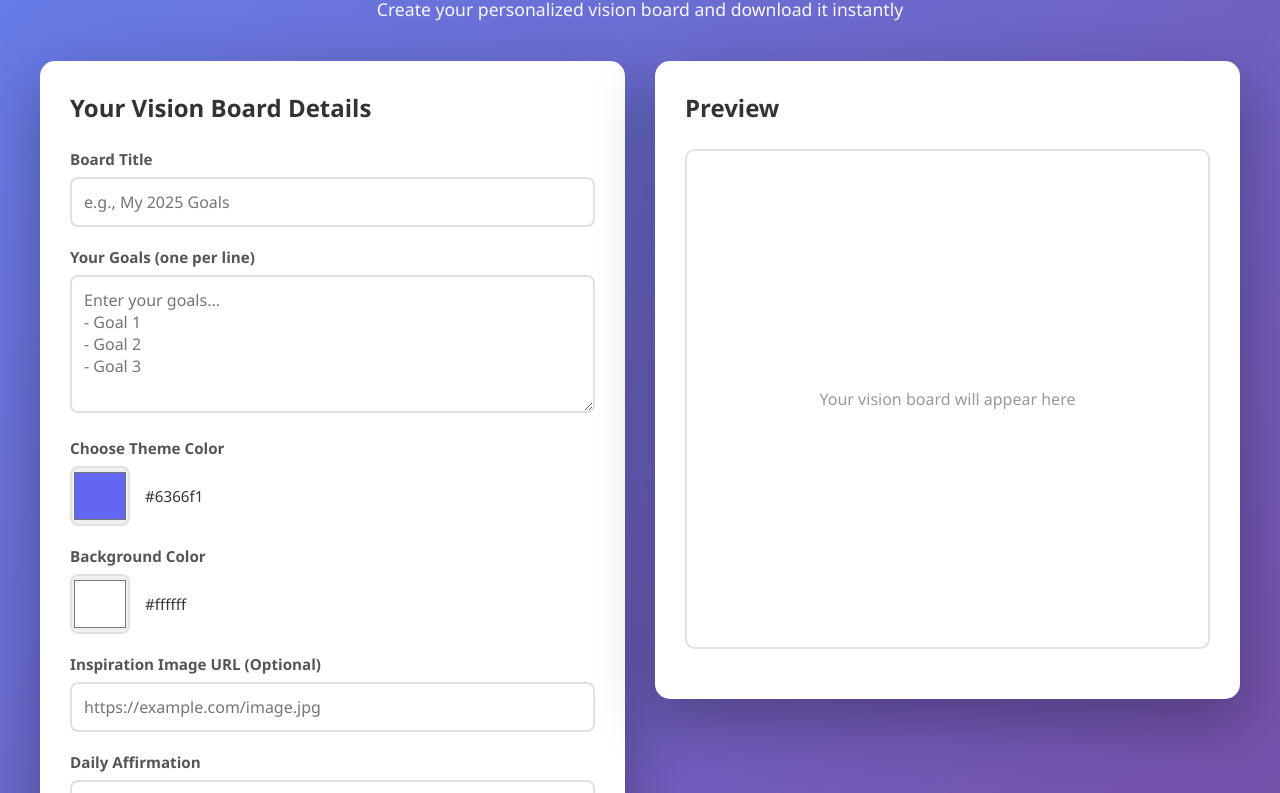
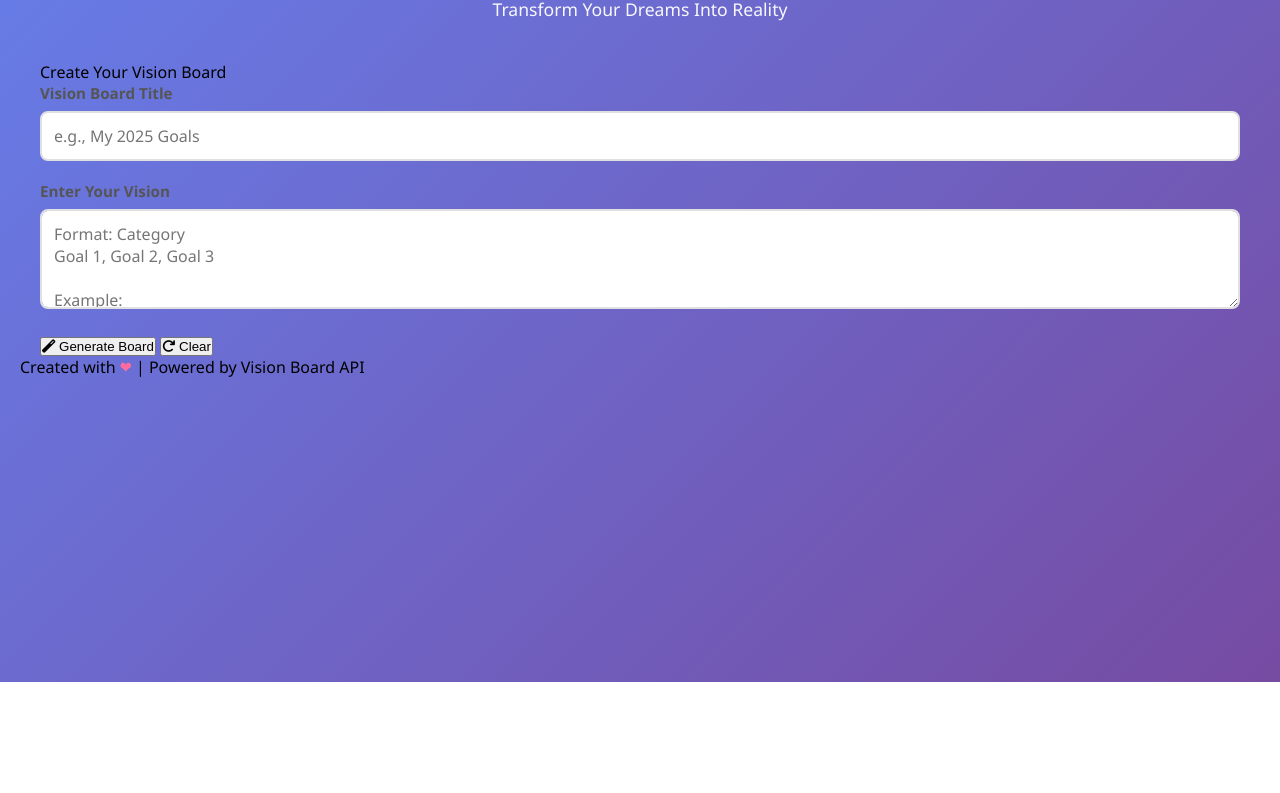
Before and after one commit to VishwaaM04/vision-board-creator, a plain HTML site: page index.html in a window 1280 px wide. Shown: the part 118-911 px from the top of the page. After the commit the page ends 800 px from the top, so only its background shows below. Drawn offline with Linux system fonts and the light colour scheme.

```diff
--- a/index.html
+++ b/index.html
@@ -3,71 +3,63 @@
 <head>
     <meta charset="UTF-8">
     <meta name="viewport" content="width=device-width, initial-scale=1.0">
-    <title>Vision Board Creator</title>
+    <title>✨ Futuristic Vision Board 2025</title>
+    <link href="https://cdnjs.cloudflare.com/ajax/libs/font-awesome/6.4.0/css/all.min.css" rel="stylesheet">
     <link rel="stylesheet" href="styles.css">
 </head>
 <body>
     <div class="container">
         <header>
-            <h1>✨ Vision Board Creator</h1>
-            <p>Create your personalized vision board and download it instantly</p>
+            <div class="header-content">
+                <h1>🚀 Vision Board Creator 2025</h1>
+                <p class="subtitle">Transform Your Dreams Into Reality</p>
+                <div class="floating-orbs"></div>
+            </div>
         </header>
 
-        <main>
-            <div class="form-section">
-                <h2>Your Vision Board Details</h2>
-                <form id="boardForm">
-                    <div class="form-group">
-                        <label for="title">Board Title</label>
-                        <input type="text" id="title" placeholder="e.g., My 2025 Goals" required>
-                    </div>
+        <div class="main-content">
+            <div class="input-section">
+                <div class="section-title">Create Your Vision Board</div>
 
-                    <div class="form-group">
-                        <label for="goals">Your Goals (one per line)</label>
-                        <textarea id="goals" placeholder="Enter your goals...&#10;- Goal 1&#10;- Goal 2&#10;- Goal 3" rows="5" required></textarea>
-                    </div>
+                <div class="form-group">
+                    <label for="boardTitle">Vision Board Title</label>
+                    <input type="text" id="boardTitle" placeholder="e.g., My 2025 Goals" />
+                </div>
 
-                    <div class="form-group">
-                        <label for="theme">Choose Theme Color</label>
-                        <div class="color-selector">
-                            <input type="color" id="themeColor" value="#6366f1" title="Theme Color">
-                            <span id="colorValue">#6366f1</span>
-                        </div>
-                    </div>
+                <div class="form-group">
+                    <label for="visionGoals">Enter Your Vision</label>
+                    <textarea id="visionGoals" placeholder="Format: Category&#10;Goal 1, Goal 2, Goal 3&#10;&#10;Example:&#10;Food & Supplements&#10;3L of water per day, Fish Oil, Meat 5 days a week&#10;&#10;Inner Peace&#10;Cycling 2 days a week, Swimming once a week"></textarea>
+                </div>
 
-                    <div class="form-group">
-                        <label for="bgColor">Background Color</label>
-                        <div class="color-selector">
-                            <input type="color" id="bgColor" value="#ffffff" title="Background Color">
-                            <span id="bgColorValue">#ffffff</span>
-                        </div>
-                    </div>
-
-                    <div class="form-group">
-                        <label for="imageUrl">Inspiration Image URL (Optional)</label>
-                        <input type="url" id="imageUrl" placeholder="https://example.com/image.jpg">
-                    </div>
-
-                    <div class="form-group">
-                        <label for="affirmation">Daily Affirmation</label>
-                        <textarea id="affirmation" placeholder="Enter an inspirational message..." rows="3"></textarea>
-                    </div>
-
-                    <button type="submit" class="btn-generate">Generate Vision Board</button>
-                </form>
+                <div class="button-group">
+                    <button class="btn btn-primary" onclick="generateBoard()">
+                        <i class="fas fa-magic"></i> Generate Board
+                    </button>
+                    <button class="btn btn-secondary" onclick="clearAll()">
+                        <i class="fas fa-redo"></i> Clear
+                    </button>
+                </div>
+                <div id="message" class="message"></div>
             </div>
 
-            <div class="preview-section">
-                <h2>Preview</h2>
-                <div id="visionBoard" class="vision-board">
-                    <p style="text-align: center; color: #999; padding: 40px;">Your vision board will appear here</p>
-                </div>
-                <div class="download-options" id="downloadOptions" style="display: none;">
-                    <button class="btn-download" onclick="downloadBoard('png')">📥 Download as PNG</button>
-                    <button class="btn-download" onclick="downloadBoard('jpeg')">📥 Download as JPEG</button>
+            <div id="boardContainer" class="board-container" style="display:none;">
+                <div class="board-title" id="boardTitle" style="font-size: 2.5em; margin-bottom: 40px;"></div>
+                <div id="categoriesGrid" class="categories-grid"></div>
+
+                <div class="button-group" style="margin-top: 40px;">
+                    <button class="btn btn-primary" onclick="downloadBoard()">
+                        <i class="fas fa-download"></i> Download Board
+                    </button>
+                    <button class="btn btn-secondary" onclick="shareBoard()">
+                        <i class="fas fa-share"></i> Share
+                    </button>
                 </div>
             </div>
-        </main>
+        </div>
+    </div>
+
+    <div class="footer">
+        <p>Created with <span style="color: #ff6b9d;">❤</span> | Powered by Vision Board API</p>
     </div>
 
     <script src="script.js"></script>
```
